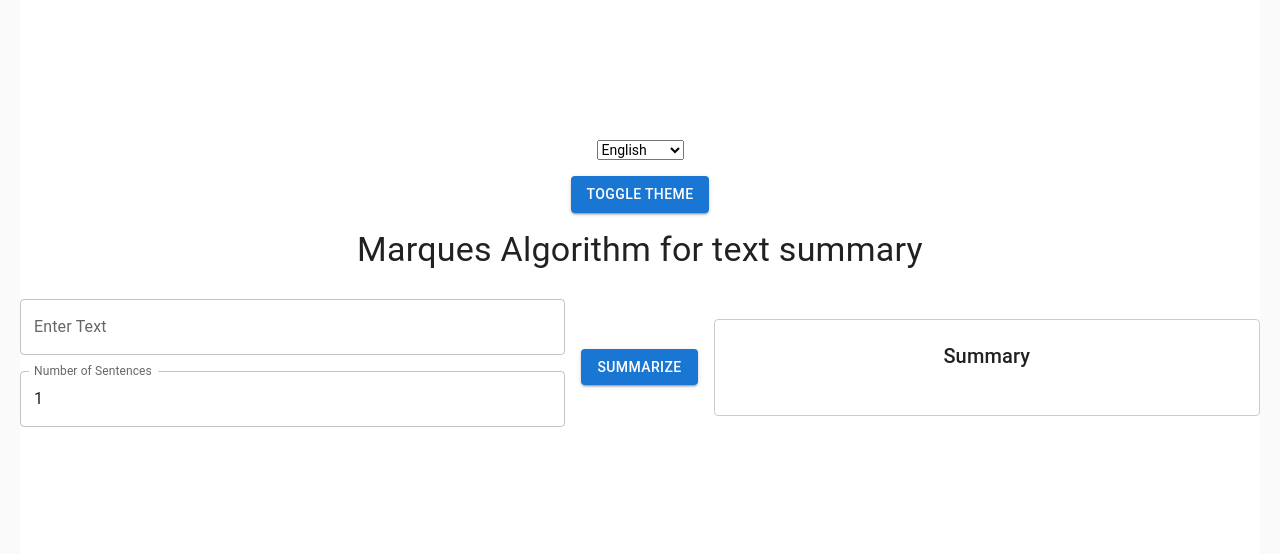
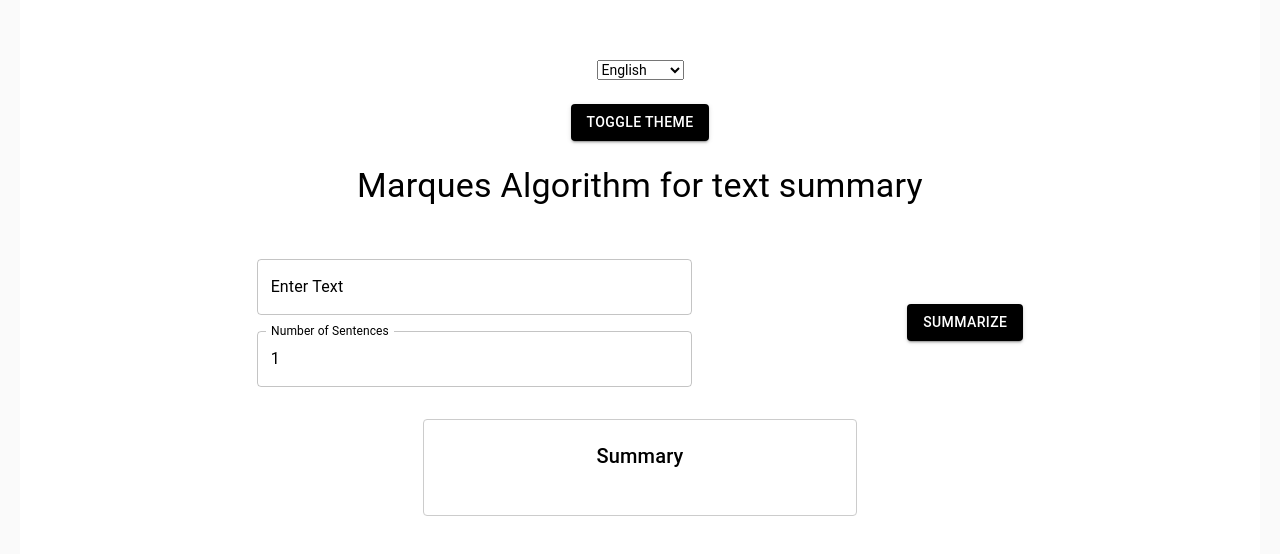
Before and after one commit to micasmarques/algoritmo-marques-tcc, a React (Vite) app in the folder code/frontend/: page / in a window 1280 px wide. Shown: the part 132-686 px from the top of the page. Built offline with nearby package versions, Linux system fonts and the light colour scheme.

Commit message:
tema dark e ligth funcionando, mas com problema de renderizacao se o zoom estiver em 100% e a lingua estiver em ingles

```diff
--- a/code/frontend/src/components/Summary.js
+++ b/code/frontend/src/components/Summary.js
@@ -19,8 +19,32 @@ function Summary() {
     const theme = createTheme({
         palette: {
             mode: darkMode ? 'dark' : 'light',
+            ...(darkMode ? {
+                primary: {
+                    main: '#ffffff',
+                },
+                secondary: {
+                    main: '#ffffff',
+                },
+                text: {
+                    primary: '#ffffff',
+                    secondary: '#ffffff',
+                },
+            } : {
+                primary: {
+                    main: '#000000',
+                },
+                secondary: {
+                    main: '#000000',
+                },
+                text: {
+                    primary: '#000000',
+                    secondary: '#000000',
+                },
+            })
         },
     });
+
 
     const handleThemeChange = () => {
         setDarkMode(!darkMode);
@@ -69,7 +93,8 @@ function Summary() {
                     alignItems: 'center',
                     justifyContent: 'center',
                     minHeight: '100vh',
-                    gap: 2,
+                    gap: 3,
+                    p: 2,
                     bgcolor: theme.palette.background.default
                 }}
             >
@@ -78,7 +103,7 @@ function Summary() {
                     {t('toggleTheme')}
                 </Button>
                 <Tooltip title={t('titleTooltip')}>
-                    <Typography variant="h4" component="div" gutterBottom>
+                    <Typography variant="h4" component="div" gutterBottom style={{color: theme.palette.text.primary}}>
                         {t('textSummarization')}
                     </Typography>
                 </Tooltip>
@@ -86,10 +111,11 @@ function Summary() {
                     sx={{
                         display: 'flex',
                         flexDirection: 'row',
-                        alignItems: 'stretch',
-                        justifyContent: 'space-between',
+                        alignItems: 'center',
+                        justifyContent: 'space-around',
                         gap: 2,
-                        width: '100%',
+                        width: '80%',
+                        flexWrap: 'wrap'
                     }}
                 >
                     <Box
@@ -97,7 +123,8 @@ function Summary() {
                             display: 'flex',
                             flexDirection: 'column',
                             gap: 2,
-                            width: '45%', // adjust this as needed
+                            width: {xs: '100%', sm: '45%'},
+                            mt: 2,
                         }}
                     >
                         <Tooltip title={t('inputTooltip')}>
@@ -109,7 +136,7 @@ function Summary() {
                                 onChange={(e) => setText(e.target.value)}
                                 label={t('enterText')}
                                 maxRows={10}
-                                style={{overflow: 'auto'}}
+                                style={{overflow: 'auto', color: theme.palette.text.primary}}
                             />
                         </Tooltip>
                         <Tooltip title={t('numberTooltip')}>
@@ -119,6 +146,7 @@ function Summary() {
                                 value={numSentences}
                                 onChange={(e) => setNumSentences(Number(e.target.value))}
                                 label={t('numberOfSentences')}
+                                style={{color: theme.palette.text.primary}}
                             />
                         </Tooltip>
                         {text && (
@@ -133,6 +161,7 @@ function Summary() {
                             flexDirection: 'column',
                             justifyContent: 'center',
                             gap: 2,
+                            mt: 2,
                         }}
                     >
                         <Tooltip title={t('buttonTooltip')}>
@@ -146,20 +175,25 @@ function Summary() {
                             display: 'flex',
                             flexDirection: 'column',
                             gap: 2,
-                            width: '45%', // adjust this as needed
-                            margin: '20px auto',
+                            width: {xs: '100%', sm: '45%'},
+                            mt: 2,
                             padding: '20px',
                             border: '1px solid #ccc',
                             borderRadius: '4px',
                             textAlign: 'center'
                         }}
                     >
-                        <Typography variant="h6" component="div" gutterBottom>
+                        <Typography variant="h6" component="div" gutterBottom
+                                    style={{color: theme.palette.text.primary}}>
                             {t('summary')}
                         </Typography>
                         <Box sx={{overflow: 'auto', maxHeight: '180px'}}>
                             <Typography variant="body1" component="pre"
-                                        style={{whiteSpace: 'pre-wrap', textAlign: 'justify'}}>{summary}</Typography>
+                                        style={{
+                                            whiteSpace: 'pre-wrap',
+                                            textAlign: 'justify',
+                                            color: theme.palette.text.primary
+                                        }}>{summary}</Typography>
                         </Box>
                         {summary && (
                             <Button variant="contained" onClick={handleClearSummary}>
```
